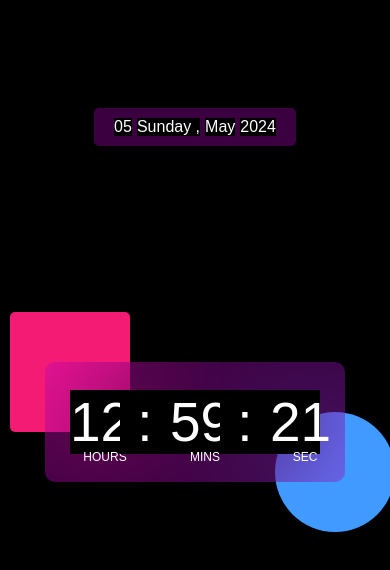
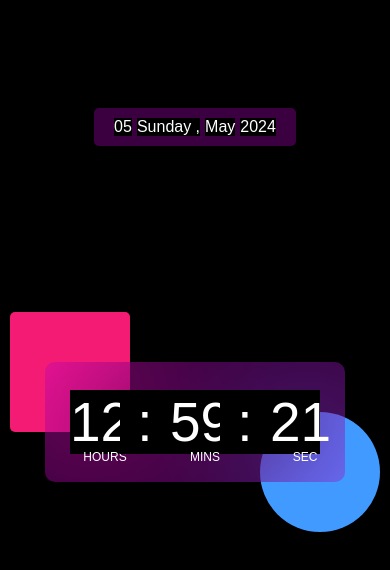
Before and after one commit to Jomonhh/Digital-Clock, a plain HTML site: page index.html in a window 390 px wide. Drawn offline with Linux system fonts and the light colour scheme.

Commit message:
Update style.css

```diff
--- a/style.css
+++ b/style.css
@@ -126,7 +126,7 @@
   .container::after{
     width: 120px;
     height: 120px;
-    margin-left: 15px;
+    margin-right: 15px;
   }
   .clock span{
     font-size: 55px;
```
